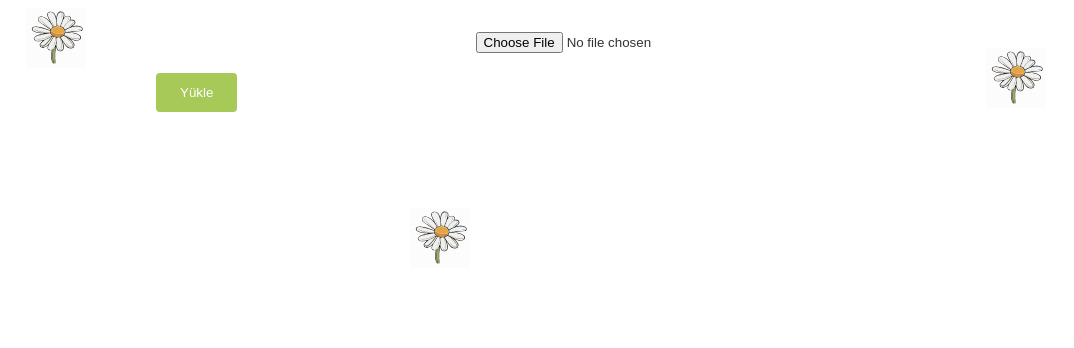
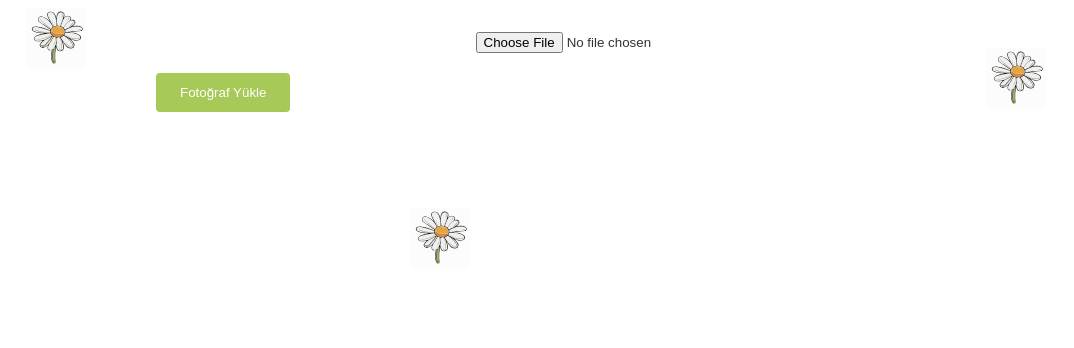
Before and after one commit to alibekirozer/Memoriesofwedding, a Flask app: page /upload in a window 1280 px wide. Shown: the part 72-420 px from the top of the page, without its empty margins (38-1112 px from the left). Run offline with Flask 3, Linux system fonts and the light colour scheme.

Commit message:
Add frontend file input and upload button

```diff
--- a/templates/upload.html
+++ b/templates/upload.html
@@ -1,7 +1,7 @@
 {% extends 'base.html' %}
 {% block content %}
-<form class="upload-form" method="post" enctype="multipart/form-data">
-  <input type="file" name="file" accept="image/*" required>
-  <button type="submit" class="btn">Yükle</button>
-</form>
+<div class="upload-form">
+  <input type="file" id="photoInput" accept="image/*">
+  <button id="uploadButton" class="btn">Fotoğraf Yükle</button>
+</div>
 {% endblock %}
```
